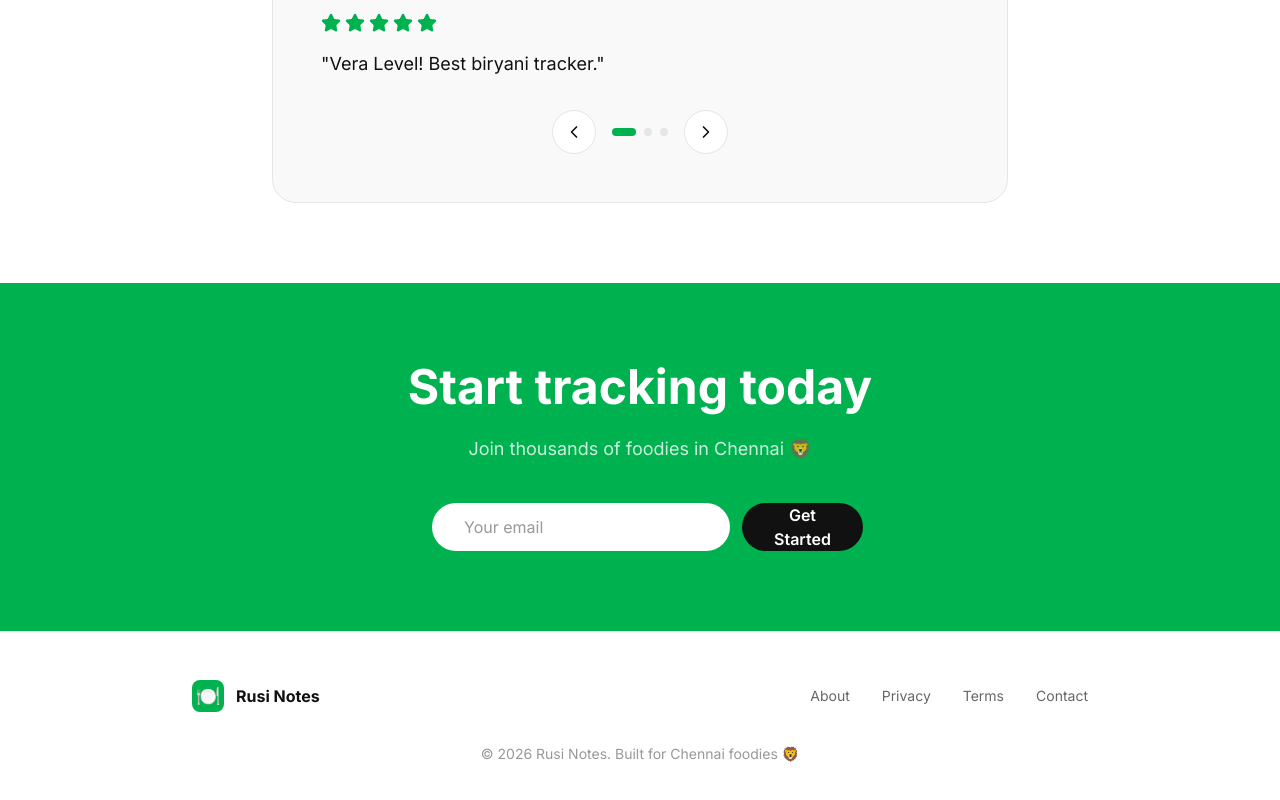
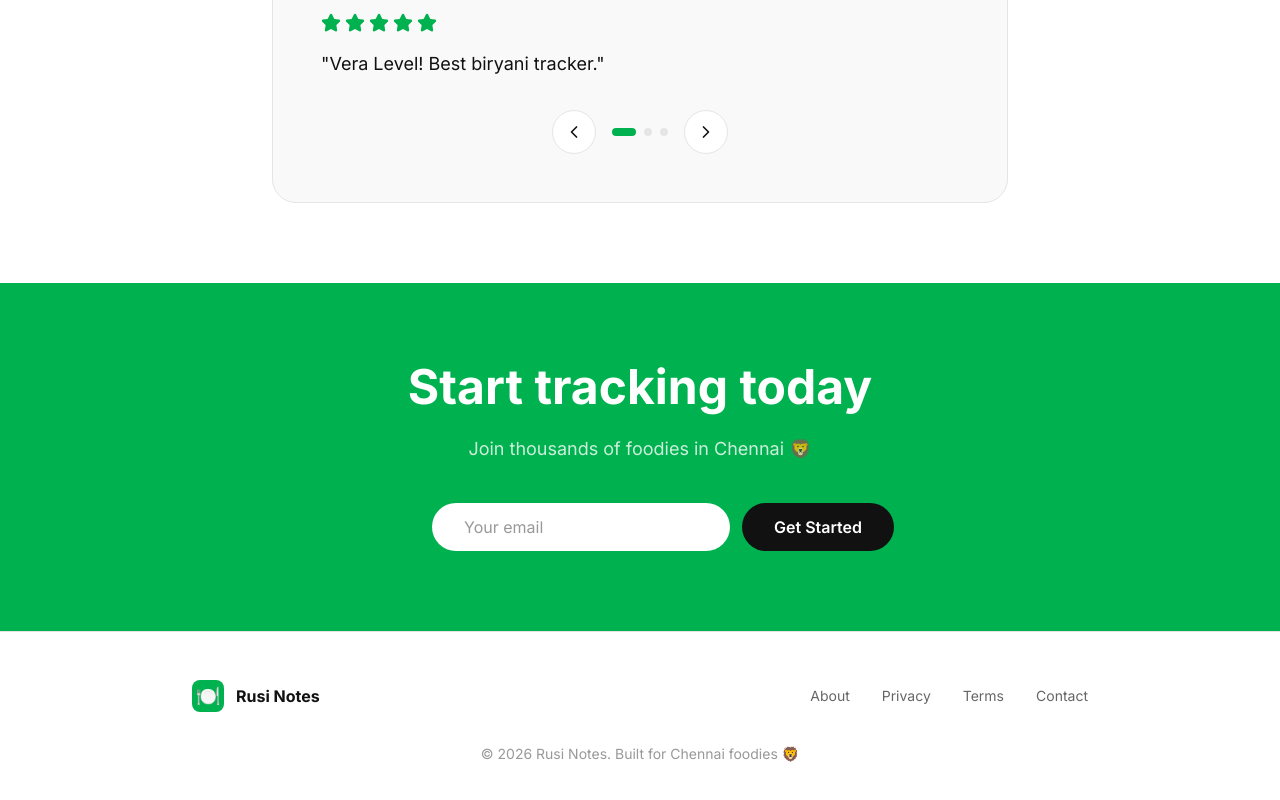
Before and after one commit to noelps-git/rusi-notes, a Next.js app: page / in a window 1280 px wide. Shown: the part 1676-2476 px from the top of the page. Built offline with nearby package versions, Linux system fonts and the light colour scheme.

Commit message:
Fix: Keep 'Get Started' button text on single line
Co-Authored-By: Claude Sonnet 4.5 <noreply@anthropic.com>

```diff
--- a/src/components/landing/LandingPage.tsx
+++ b/src/components/landing/LandingPage.tsx
@@ -312,7 +312,7 @@ export default function LandingPage() {
                   />
                   <button
                     type="submit"
-                    className="w-full sm:w-auto px-8 min-h-[48px] bg-[#111111] text-white rounded-full font-semibold hover:bg-[#222222] active:scale-95 transition-all"
+                    className="w-full sm:w-auto px-8 min-h-[48px] bg-[#111111] text-white rounded-full font-semibold hover:bg-[#222222] active:scale-95 transition-all whitespace-nowrap"
                   >
                     Get Started
                   </button>
```
